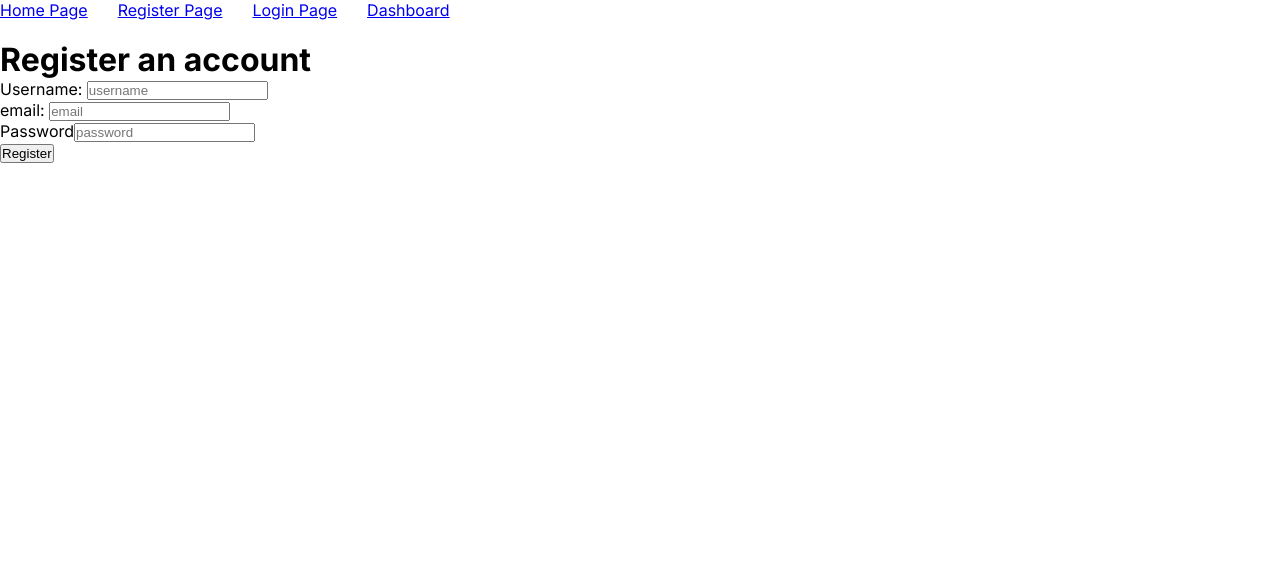
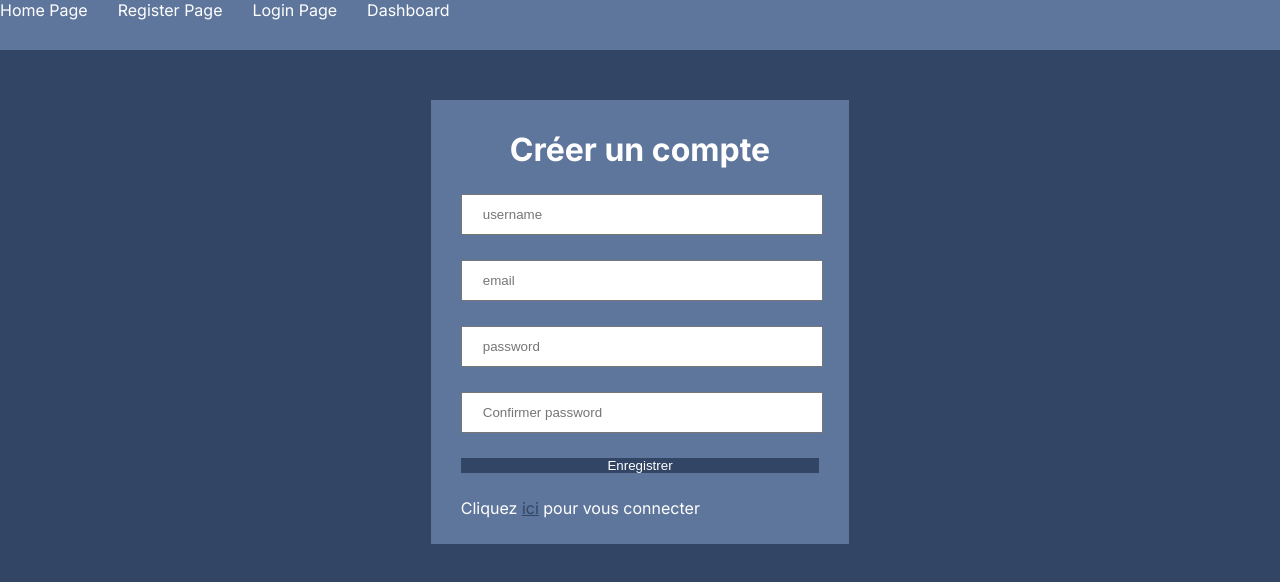
Before and after one commit to waintane/shopNext, a Next.js app: page /register in a window 1280 px wide. Shown: the top 582 px of the page. Built offline with nearby package versions, Linux system fonts and the light colour scheme.

Commit message:
styling form

```diff
--- a/src/app/dashboard/allProduct/productFilter.tsx
+++ b/src/app/dashboard/allProduct/productFilter.tsx
@@ -18,6 +18,8 @@ export async function querySearch(formData:FormData){
 }
 
 
+
+
 export default function ProductFilter({products}:productsProps){
 
     return(
@@ -29,7 +31,7 @@ export default function ProductFilter({products}:productsProps){
                 </form>
             </div>
             {products.map(e => (
-                <ProductPanel product={e} key={e.id}></ProductPanel>
+                    <ProductPanel product={e} key={e.id}></ProductPanel>
             ))}
         </div>
     )
--- a/src/app/dashboard/dashboardContent.tsx
+++ b/src/app/dashboard/dashboardContent.tsx
@@ -7,8 +7,8 @@ type user = {
 export default function DashboardContent({user}:user){
     return(
         <div>
-            <h2>Dashboard Page</h2>
-            <p>Hi {user?.name} </p>
+            <h2>Tableau de bord</h2>
+            <p>Bonjour {user?.name} </p>
         </div>
     )
 }
--- a/src/app/register/page.tsx
+++ b/src/app/register/page.tsx
@@ -1,7 +1,9 @@
-'use client'
+'use client';
 
-import { useState } from "react"
-import  { useRouter } from "next/navigation"
+import { useState } from "react";
+import  { useRouter } from "next/navigation";
+import styles from "../../style/components/registerPage.module.scss";
+import Link from "next/link";
 
 export default function RegisterPage(){
     const router = useRouter();
@@ -9,9 +11,13 @@ export default function RegisterPage(){
         name: "",
         email: "",
         password: "",
+        passwordConfirm: "",
     })
 
     const registerUser = async (e:any) => {
+        if(data.password != data.passwordConfirm){
+            throw Error ("mot de passe non correspondant");
+        }
         e.preventDefault()
         const reponse = await fetch("/api/register", {
             method: "POST",
@@ -27,31 +33,37 @@ export default function RegisterPage(){
     }
 
     return(
-        <div>
-            <h1>Register an account</h1>
+        <div className={styles.registerPage}>
+
             <form onSubmit={registerUser}>
+                <h1>Créer un compte</h1>
                 <div>
-                    <label htmlFor="username">Username: </label>
                     <input type="text" name="username" id="username" placeholder="username" required
                     value={data.name}
                     onChange={(e) => {setData({...data, name: e.target.value})}}
                     />
                 </div>
                 <div>
-                    <label htmlFor="email">email: </label>
                     <input type="email" name="email" id="email" placeholder="email" required
                     value={data.email}
                     onChange={(e) => {setData({...data, email: e.target.value})}}
                     />
                 </div>
                 <div>
-                    <label htmlFor="password">Password</label>
                     <input type="password" name="password" id="password" placeholder="password" required
                     value={data.password}
                     onChange={(e) => {setData({...data, password: e.target.value})}}
                     />
                 </div>
-                <button type="submit">Register</button>
+                <div>
+                    <input type="password" name="passwordConfirm" id="passwordConfirm" placeholder="Confirmer password" required
+                    value={data.passwordConfirm}
+                    onChange={(e) => {setData({...data, passwordConfirm: e.target.value})}}
+                    />
+                </div>
+                <button type="submit">Enregistrer</button>
+
+                <p>Cliquez <Link href={"./login"}>ici</Link> pour vous connecter</p>
             </form>
         </div>
     )
--- a/src/style/components/categoryPanel.module.scss
+++ b/src/style/components/categoryPanel.module.scss
@@ -1,5 +1,5 @@
 .panel{
-    width: 50%;
+    width: 80%;
     display: flex;
     justify-content: space-between;
     padding: 2px;
--- a/src/style/components/header.module.scss
+++ b/src/style/components/header.module.scss
@@ -1,5 +1,12 @@
 .header{
+    position: fixed;
+    background-color: #5F769C;
     display: flex;
-    padding-bottom: 20px;
+    height: 50px;
+    width: 100%;
     gap: 30px;
+    a{
+        text-decoration: none;
+        color: white;
+    }
 }
--- /dev/null
+++ b/src/style/components/registerPage.module.scss
@@ -0,0 +1,37 @@
+.registerPage{
+    width: 100vw;
+    height: 100vh;
+    background-color: #324565;
+    display: flex;
+    overflow: hidden;
+    form{
+        color: white;
+        margin: 100px auto;
+        width: 28vw;
+        height: 30vw;
+        background-color: #5F769C;
+        padding: 30px;
+
+        display: flex;
+        flex-direction: column;
+        gap: 25px;
+
+        h1{
+            text-align: center;
+        }
+        input{
+            width: 100%;
+            height: 37px;
+            text-indent: 20px;
+        }
+        button{
+            height: 37px;
+            background-color: #324565;
+            border: none;
+            color: white;
+        }
+        a{
+            color: #324565;
+        }
+    }
+}
```
Also changed, not shown: src/app/dashboard/addProduct/formAddProduct.tsx (+19 -9 lines), src/app/dashboard/allProduct/productPanel.tsx (+18 -1 lines), src/app/dashboard/allProduct/updateProduct/formUpdateProduct.tsx (added, +101 -0 lines), src/app/dashboard/allProduct/updateProduct/page.tsx (added, +42 -0 lines), src/app/login/login.tsx (+8 -6 lines), src/style/components/productUpdate.module.scss (added, +17 -0 lines), 1 other file (tests, documents, lock files or other folders).
